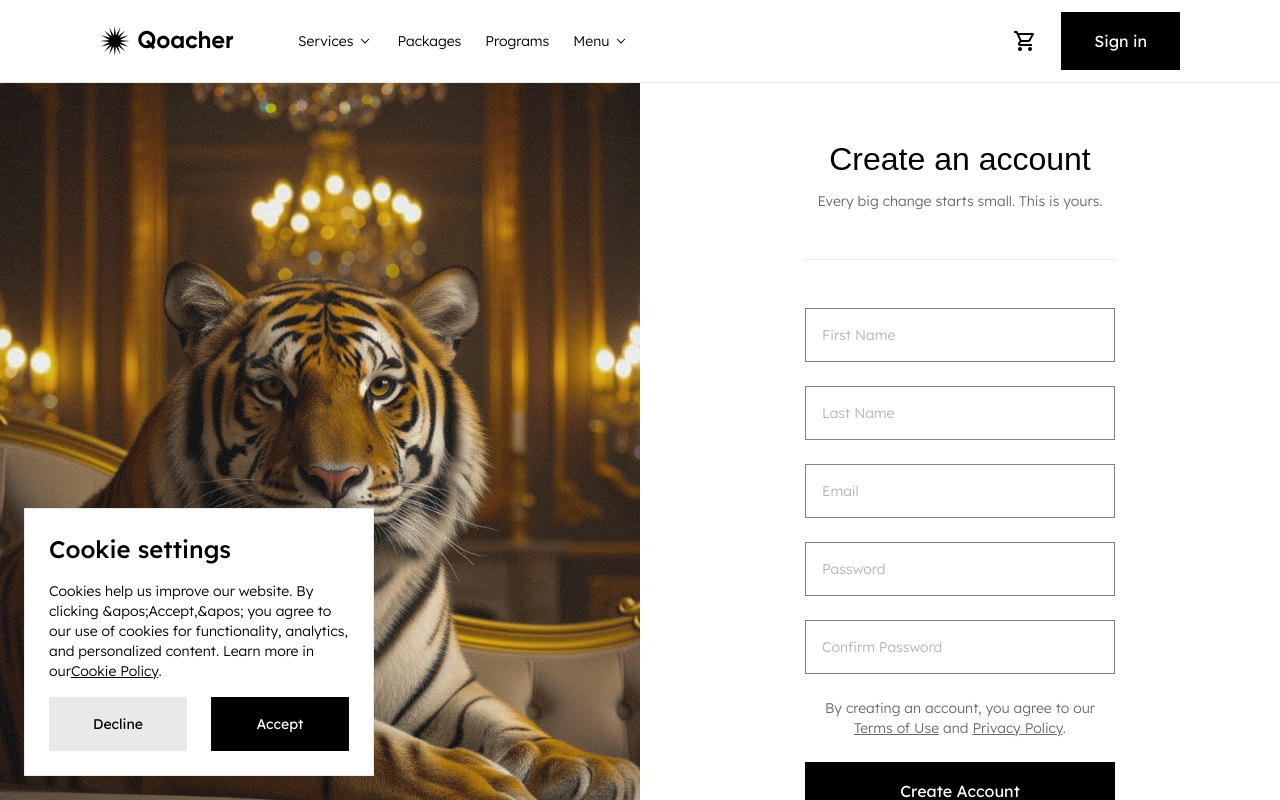
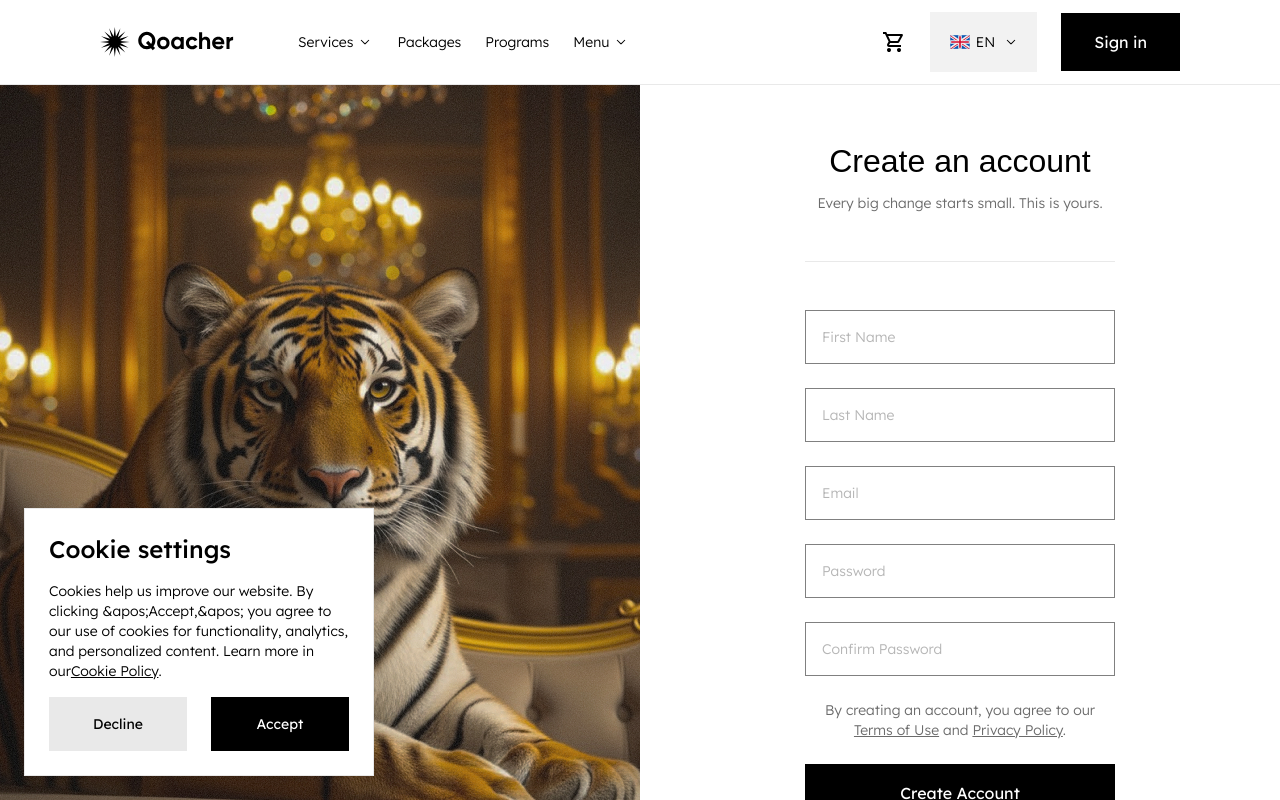
Before and after one commit to born2bemedia/qoacher, a Next.js app: page /en/registration in a window 1280 px wide. Shown: the top 800 px of the page. Built offline with nearby package versions, Linux system fonts and the light colour scheme; a web font is replaced by a local one.

Commit message:
lang switcher

```diff
--- a/messages/en.json
+++ b/messages/en.json
@@ -731,5 +731,10 @@
       "copy": "Copy",
       "copied": "Copied to clipboard"
     }
+  },
+  "langSwitcher": {
+    "en": "English",
+    "de": "German",
+    "it": "Italian"
   }
 }
--- a/src/shared/ui/components/atoms/text.tsx
+++ b/src/shared/ui/components/atoms/text.tsx
@@ -57,6 +57,17 @@ export const Text = ({
   color,
   zIndex,
   className,
-}: { children: React.ReactNode; className?: string } & TextVariants) => {
-  return <p className={cn(textVariants({ size, weight, color, zIndex }), className)}>{children}</p>;
+  uppercase = false,
+}: { children: React.ReactNode; className?: string; uppercase?: boolean } & TextVariants) => {
+  return (
+    <p
+      className={cn(
+        textVariants({ size, weight, color, zIndex }),
+        className,
+        uppercase && 'uppercase'
+      )}
+    >
+      {children}
+    </p>
+  );
 };
--- /dev/null
+++ b/src/shared/ui/components/molecules/lang-switcher.tsx
@@ -0,0 +1,77 @@
+'use client';
+
+import { useCallback, useState } from 'react';
+import { usePathname, useRouter } from 'next/navigation';
+import { useLocale, useTranslations } from 'next-intl';
+import {
+  DropdownMenuContent,
+  DropdownMenuItem,
+  DropdownMenuPortal,
+  DropdownMenuTrigger,
+  Root,
+} from '@radix-ui/react-dropdown-menu';
+
+import { DeIcon } from '@/shared/ui/icons/countries/de';
+import { GbIcon } from '@/shared/ui/icons/countries/gb';
+import { ItIcon } from '@/shared/ui/icons/countries/it';
+import { ChevronDown } from '@/shared/ui/icons/fill/chevron-down';
+
+import { Text } from '../atoms/text';
+
+export const LangSwitcher = () => {
+  const [open, setOpen] = useState(false);
+
+  const t = useTranslations('langSwitcher');
+
+  const router = useRouter();
+  const pathname = usePathname();
+  const locale = useLocale();
+
+  const switchLanguage = useCallback(
+    (value: string) => {
+      const segments = pathname.split('/');
+      segments[1] = value;
+      const newPath = segments.join('/');
+      router.replace(newPath);
+    },
+    [pathname, router]
+  );
+
+  const languages = [
+    { value: 'en', icon: <GbIcon />, label: t('en', { fallback: 'English' }) },
+    { value: 'de', icon: <DeIcon />, label: t('de', { fallback: 'German' }) },
+    { value: 'it', icon: <ItIcon />, label: t('it', { fallback: 'Italian' }) },
+  ];
+
+  return (
+    <Root open={open} onOpenChange={setOpen}>
+      <DropdownMenuTrigger className="cursor-pointer flex items-center gap-2 bg-black/5 p-4.5 outline-0">
+        <div className="flex items-center gap-1">
+          {languages.find((lang) => lang.value === locale)?.icon}
+          <Text uppercase>{languages.find((lang) => lang.value === locale)?.value}</Text>
+        </div>
+        <ChevronDown />
+      </DropdownMenuTrigger>
+      <DropdownMenuPortal>
+        <DropdownMenuContent
+          sideOffset={10}
+          className="z-[900] flex w-max animate-[slideDownAndFade_400ms_cubic-bezier(0.16,1,0.3,1)] flex-col bg-[#F2F2F2] data-[side=bottom]:animate-[slideUpAndFade_400ms_cubic-bezier(0.16,1,0.3,1)] data-[side=left]:animate-[slideRightAndFade_400ms_cubic-bezier(0.16,1,0.3,1)] data-[side=right]:animate-[slideLeftAndFade_400ms_cubic-bezier(0.16,1,0.3,1)] data-[side=top]:animate-[slideDownAndFade_400ms_cubic-bezier(0.16,1,0.3,1)]"
+        >
+          {languages.map((option) => (
+            <DropdownMenuItem
+              key={option.value}
+              onClick={() => {
+                setOpen(false);
+                switchLanguage(option.value);
+              }}
+              className="flex cursor-pointer items-center gap-2 p-3 outline-0 transition duration-300 ease-in-out hover:bg-black/5"
+            >
+              {option.icon}
+              <Text>{option.label}</Text>
+            </DropdownMenuItem>
+          ))}
+        </DropdownMenuContent>
+      </DropdownMenuPortal>
+    </Root>
+  );
+};
--- a/src/shared/ui/components/organisms/header.tsx
+++ b/src/shared/ui/components/organisms/header.tsx
@@ -12,6 +12,8 @@ import { Dropdown } from '@/shared/ui/components/atoms/dropdown';
 import { Text } from '@/shared/ui/components/atoms/text';
 import { BasketIcon } from '@/shared/ui/icons/fill';
 import { ChevronDown } from '@/shared/ui/icons/outline';
+
+import { LangSwitcher } from '../molecules/lang-switcher';
 
 const BurgerMenu = dynamic(() => import('./burger-menu').then((mod) => mod.BurgerMenu), {
   ssr: false,
@@ -53,7 +55,10 @@ export const Header = () => {
         </ul>
       </section>
       <section className="flex items-center gap-6 max-lg:hidden">
-        <BasketIcon />
+        <Link href="/cart">
+          <BasketIcon />
+        </Link>
+        <LangSwitcher />
         <Link href="/sign-in">
           <Button>{t('signIn', { fallback: 'Sign in' })}</Button>
         </Link>
--- /dev/null
+++ b/src/shared/ui/icons/countries/de.tsx
@@ -0,0 +1,9 @@
+'use client';
+
+export const DeIcon = () => (
+  <svg xmlns="http://www.w3.org/2000/svg" width="24" height="24" viewBox="0 0 24 24" fill="none">
+    <path d="M1.5 5.20125H22.5V9.735H1.5V5.20125Z" fill="black" />
+    <path d="M1.5 14.265H22.5V18.7987H1.5V14.265Z" fill="#FFCE00" />
+    <path d="M1.5 9.735H22.5V14.2687H1.5V9.735Z" fill="#DD0000" />
+  </svg>
+);
--- /dev/null
+++ b/src/shared/ui/icons/countries/gb.tsx
@@ -0,0 +1,23 @@
+'use client';
+
+export const GbIcon = () => (
+  <svg xmlns="http://www.w3.org/2000/svg" width="24" height="24" viewBox="0 0 24 24" fill="none">
+    <path d="M2.25 5.20331H21.75V18.7965H2.25V5.20331Z" fill="#0B55B1" />
+    <path
+      d="M21.75 5.20331H18.963L12 10.0571L5.037 5.20331H2.25V7.14619L9.213 12L2.25 16.8538V18.7967H5.037L12 13.9429L18.963 18.7967H21.75V16.8538L14.787 12L21.75 7.14619V5.20331Z"
+      fill="#F0F0F0"
+    />
+    <path
+      d="M21.75 5.20331H21.6696L12 11.9439L2.33044 5.20331H2.25V6.08569L11.3269 12.4131L2.25 18.7406V18.7967H3.51581L12 12.8824L20.4842 18.7967H21.75V18.7406L12.6731 12.4131L21.75 6.08569V5.20331Z"
+      fill="#D60A2E"
+    />
+    <path
+      d="M21.75 10.2501H13.7499V5.20331H10.2501V10.2501H2.25V13.7499H10.2501V18.7967H13.7499V13.7499H21.75V10.2501Z"
+      fill="#F0F0F0"
+    />
+    <path
+      d="M11.1876 17.8592V12.8124H3.1875V11.1876H11.1876V6.14081H12.8124V11.1876H20.8125V12.8124H12.8124V17.8592H11.1876Z"
+      fill="#D60A2E"
+    />
+  </svg>
+);
--- /dev/null
+++ b/src/shared/ui/icons/countries/it.tsx
@@ -0,0 +1,9 @@
+'use client';
+
+export const ItIcon = () => (
+  <svg xmlns="http://www.w3.org/2000/svg" width="25" height="24" viewBox="0 0 25 24" fill="none">
+    <path d="M2 5.20125H9.00125V18.7987H2V5.20125Z" fill="#009A49" />
+    <path d="M9.00122 5.20125H16.0025V18.7987H9.00122V5.20125Z" fill="white" />
+    <path d="M15.9988 5.20125H23V18.7987H15.9988V5.20125Z" fill="#CE2B37" />
+  </svg>
+);
--- /dev/null
+++ b/src/shared/ui/icons/fill/chevron-down.tsx
@@ -0,0 +1,17 @@
+'use client';
+
+export const ChevronDown = () => (
+  <svg xmlns="http://www.w3.org/2000/svg" width="16" height="8" viewBox="0 0 16 8" fill="none">
+    <g clipPath="url(#clip0_409_2107)">
+      <path
+        d="M11.6133 1.63467L12.32 2.342L8.46867 6.19467C8.40696 6.25677 8.33358 6.30605 8.25274 6.33969C8.17191 6.37332 8.08522 6.39063 7.99767 6.39063C7.91012 6.39063 7.82344 6.37332 7.7426 6.33969C7.66177 6.30605 7.58839 6.25677 7.52667 6.19467L3.67334 2.342L4.38001 1.63533L7.99667 5.25133L11.6133 1.63467Z"
+        fill="black"
+      />
+    </g>
+    <defs>
+      <clipPath id="clip0_409_2107">
+        <rect width="8" height="16" fill="white" transform="translate(16) rotate(90)" />
+      </clipPath>
+    </defs>
+  </svg>
+);
```
